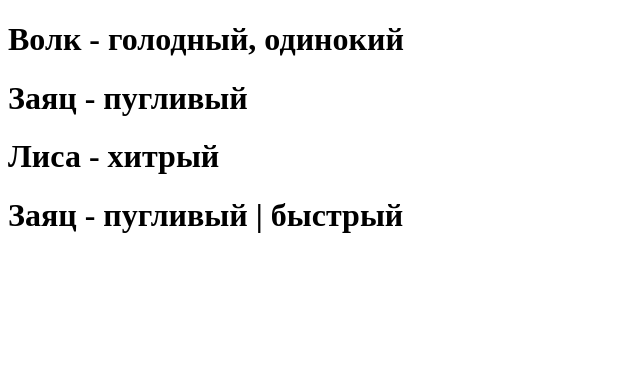
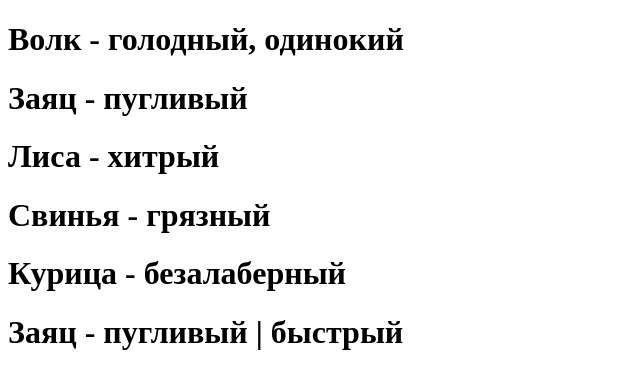
Before and after one commit to Nurlanprog/Nurlanprog.github.io, a plain HTML site: page index.html in a window 1280 px wide. Shown: the whole page, without its empty margins (0-640 px from the left). Drawn offline with Linux system fonts and the light colour scheme.

Commit message:
Update index.html

```diff
--- a/index.html
+++ b/index.html
@@ -10,6 +10,8 @@
       <h1>Волк - голодный, одинокий</h1>
       <h1>Заяц - пугливый</h1>
       <h1>Лиса - хитрый</h1>
+      <h1>Свинья - грязный</h1>
+      <h1>Курица - безалаберный</h1>
     </div>
     <div class="others">
       <h1>Заяц - пугливый | быстрый</h1>
```
